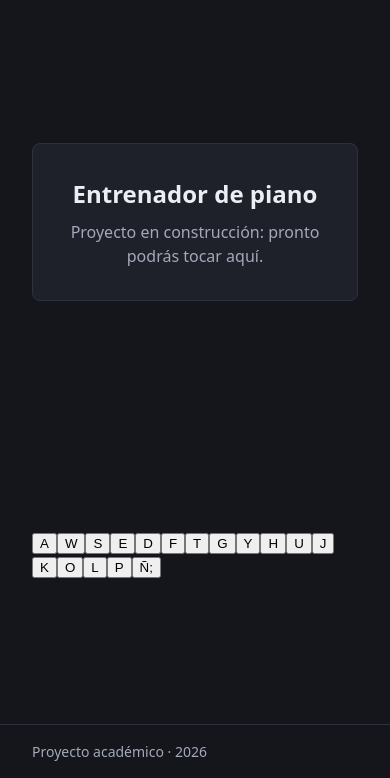
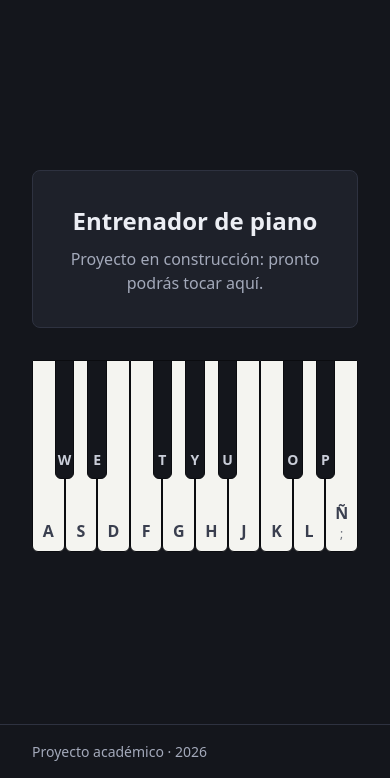
Before and after one commit to RODOLFO-DIAZ/falling-notes-piano, a plain HTML site: page index.html in a window 390 px wide. Shown: the part 66-844 px from the top of the page. Drawn offline with Linux system fonts and the light colour scheme.

Commit message:
style: lay out the piano with black keys between the right white keys
- Line up white keys with flex and lift black keys above them
- Place each black key from --white-index, set when rendering
- Size keys from --white-count so no position is hardcoded
- Add key colour and size tokens and stack the app content

Decision: positions derived from the key map instead of a fixed left
offset per black key; percentage widths fit 1024-1920 px without
media queries.
Risks: no pressed state yet; visual polish is left for later.

Refs: FNP-7

```diff
--- a/css/styles.css
+++ b/css/styles.css
@@ -17,6 +17,18 @@
     --space-lg: 2rem;
 
     --radius-md: 8px;
+    --radius-key: 0 0 6px 6px;
+
+    --color-key-white: #f4f4f0;
+    --color-key-white-label: #3a3f4f;
+    --color-key-black: #14161c;
+    --color-key-black-label: #c9cdd8;
+    --color-key-edge: #0b0c10;
+
+    --piano-max-width: 48rem;
+    --piano-height: 12rem;
+    --black-key-width-ratio: 0.6;
+    --black-key-height: 62%;
 }
 
 /* ==========================================================================
@@ -66,6 +78,8 @@ p {
     flex: 1;
     display: grid;
     place-items: center;
+    align-content: center;
+    gap: var(--space-lg);
     padding: var(--space-lg);
 }
 
@@ -95,3 +109,58 @@ p {
 .screen-text {
     color: var(--color-muted);
 }
+
+/* ==========================================================================
+   Piano
+   ========================================================================== */
+/* White keys sit side by side; black keys are lifted out of the row and
+   placed on the line between two white keys. --white-count and
+   --white-index are set from the key map when the piano is rendered. */
+.piano {
+    --white-key-width: calc(100% / var(--white-count));
+    --black-key-width: calc(var(--white-key-width) * var(--black-key-width-ratio));
+
+    position: relative;
+    display: flex;
+    width: min(100%, var(--piano-max-width));
+    height: var(--piano-height);
+    user-select: none;
+}
+
+.key {
+    display: flex;
+    flex-direction: column;
+    align-items: center;
+    justify-content: flex-end;
+    padding: 0 0 var(--space-sm);
+    border: 1px solid var(--color-key-edge);
+    border-radius: var(--radius-key);
+    font: inherit;
+    font-weight: 600;
+    cursor: pointer;
+    touch-action: none;
+}
+
+.key-white {
+    flex: 1;
+    background-color: var(--color-key-white);
+    color: var(--color-key-white-label);
+}
+
+.key-black {
+    position: absolute;
+    top: 0;
+    left: calc(var(--white-index) * var(--white-key-width) - var(--black-key-width) / 2);
+    z-index: 1;
+    width: var(--black-key-width);
+    height: var(--black-key-height);
+    background-color: var(--color-key-black);
+    color: var(--color-key-black-label);
+    font-size: 0.875rem;
+}
+
+.key-label-alt {
+    font-size: 0.75rem;
+    font-weight: 400;
+    opacity: 0.75;
+}
--- a/js/keyboard.js
+++ b/js/keyboard.js
@@ -40,12 +40,21 @@ function createKey(code, pitch) {
 
 // Fills the container with the 17 keys and returns pitch -> key element,
 // so input handlers can light keys without searching the DOM.
+// CSS places each black key from --white-index (white keys to its left)
+// and sizes white keys from --white-count, so no position is hardcoded.
 export function renderKeyboard(container) {
     const keysByPitch = new Map();
+    let whiteCount = 0;
     for (const [code, pitch] of Object.entries(KEY_TO_PITCH)) {
         const key = createKey(code, pitch);
+        if (isSharp(pitch)) {
+            key.style.setProperty("--white-index", whiteCount);
+        } else {
+            whiteCount += 1;
+        }
         keysByPitch.set(pitch, key);
         container.append(key);
     }
+    container.style.setProperty("--white-count", whiteCount);
     return keysByPitch;
 }
```
